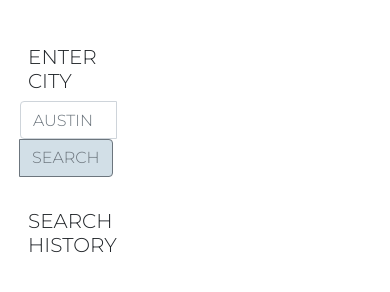
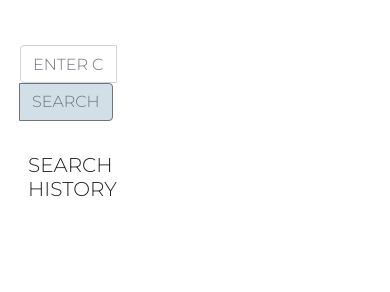
Before and after one commit to rtanguyen/weatherdashboard, a plain HTML site: page index.html in a window 390 px wide. Shown: the part 56-348 px from the top of the page. Drawn offline with nearby package versions, Linux system fonts and the light colour scheme.

```diff
--- a/assets/css/style.css
+++ b/assets/css/style.css
@@ -46,6 +46,7 @@ body {
   font-size: 16px;
 }
 
+
 @media screen and (max-width: 400px) {
     h1 {
         font-size: 2rem;
--- a/index.html
+++ b/index.html
@@ -26,9 +26,9 @@
 <!-- SEARCH FORM AND HISTORY -->
     <div class="row">
         <div class="col-4 mt-3">
-          <h5 class="m-2">ENTER CITY</h5>
+          <!-- <h5 class="m-2">SEARCH</h5> -->
           <div class="input-group mt-2 mb-3">
-            <input type="text" class="form-control" id="search-input" placeholder="AUSTIN" aria-label="City" aria-describedby="button-addon2"/>
+            <input type="text" class="form-control" id="search-input" placeholder="ENTER CITY" aria-label="City" aria-describedby="button-addon2"/>
             <div class="input-group-append">
               <button class="btn btn-outline-secondary bg-color" type="button" id="btn-search">SEARCH</button>
             </div>
```
